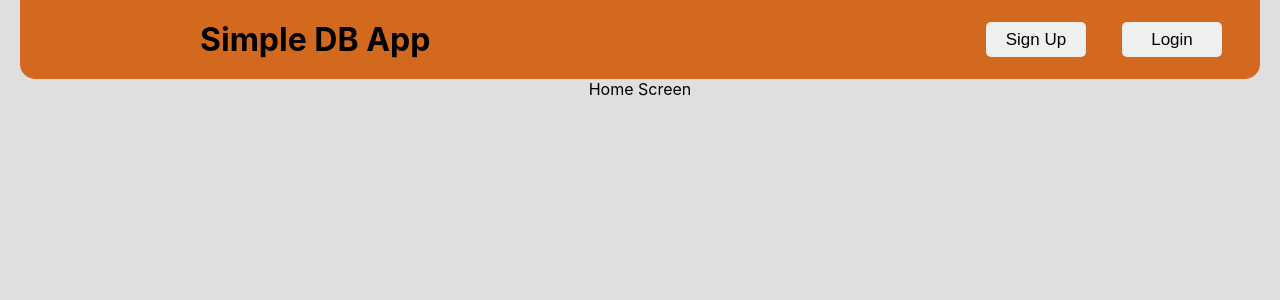
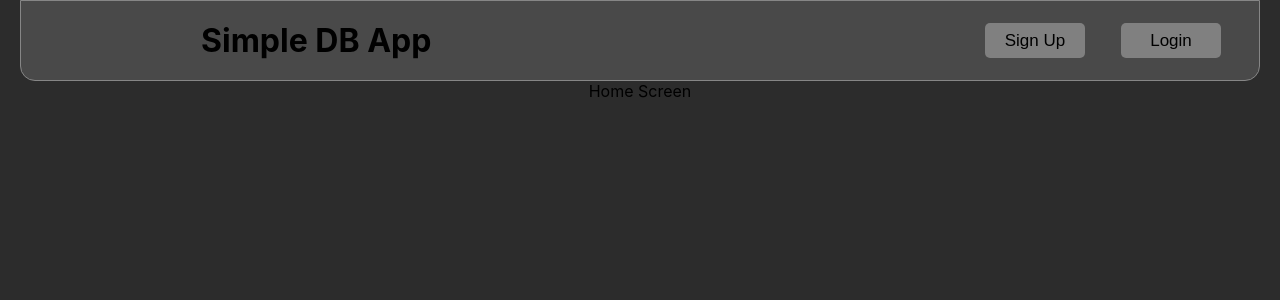
Before and after one commit to MichalPC/simple-database-manipulation-app, a React (Create React App) app: page / in a window 1280 px wide. Shown: the top 300 px of the page. Built offline with nearby package versions, Linux system fonts and the light colour scheme.

Commit message:
Change colour scheme.

```diff
--- a/src/App.css
+++ b/src/App.css
@@ -7,7 +7,7 @@
 
 body {
   min-width:800px;
-  background-color: rgb(223, 223, 223);
+  background-color: rgb(44, 44, 44);;
 }
 
 .App {
@@ -15,11 +15,12 @@ body {
 }
 
 .Header-container {
+  border: 1px solid rgb(134, 134, 134);
   padding: 20px;
   margin-left: 20px;
   margin-right: 20px;
   border-radius: 0  0 15px 15px;
-  background-color: chocolate;
+  background-color: rgb(73, 73, 73);
 }
 
 .Header-text {
@@ -46,6 +47,7 @@ body {
 }
 
 .Link-button button {
+  background-color: grey;
   cursor: pointer;
   width: 100px;
   height: 35px;
```
